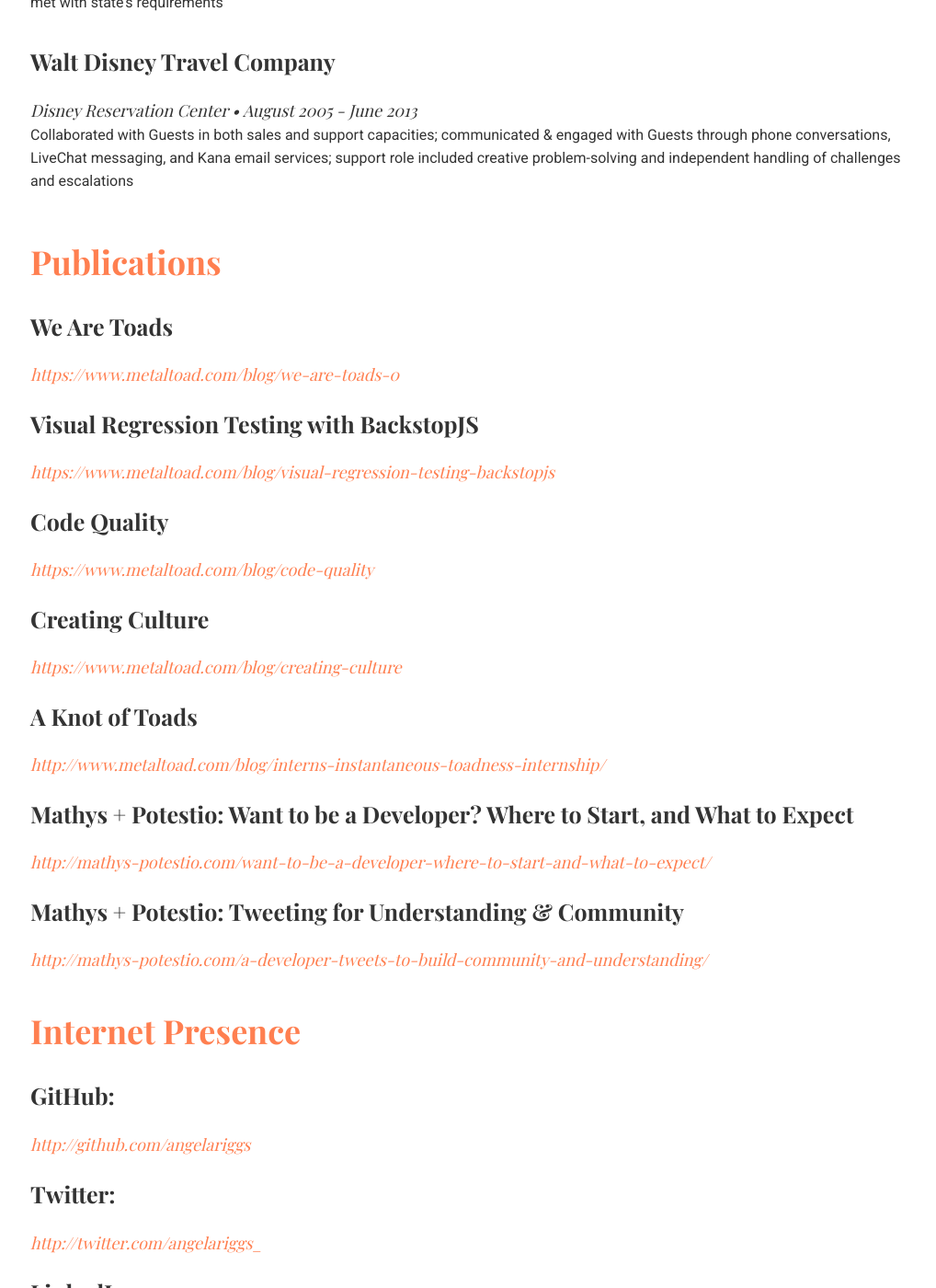
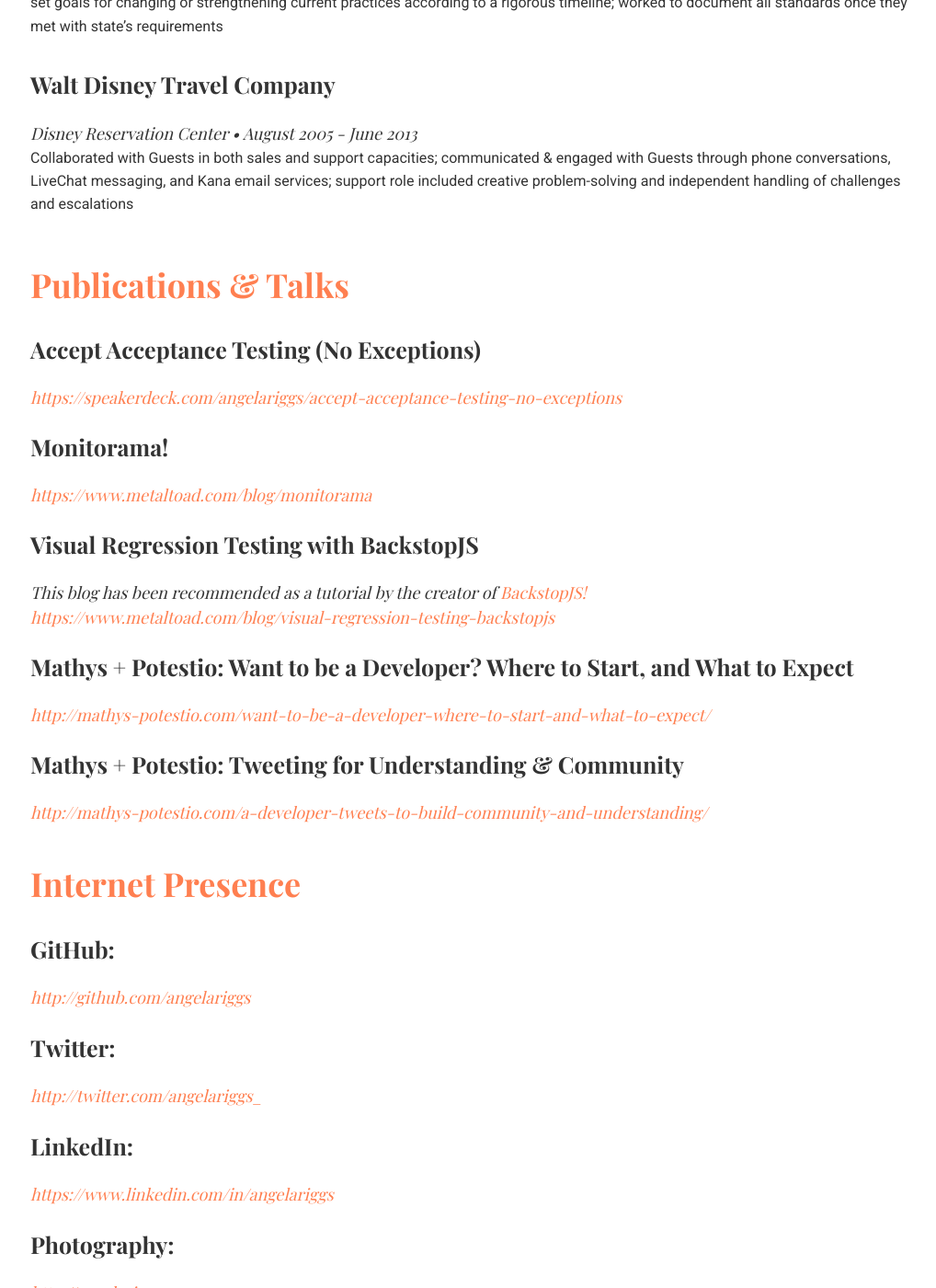
Before and after one commit to angelariggs/angelariggs.github.io, a Jekyll site: the page built from resume.md, in a window 1280 px wide and 1400 px high, scrolled down 2107 px. Shown: the whole window at 92% size, without its empty margins (125-1143 px from the left). Built offline with Jekyll 4.4.1, drawn with Linux system fonts in a browser that asks for light colours; some web fonts are replaced; some of the changed text lies outside the part shown.

Commit message:
updated skills and publications

```diff
--- a/resume.md
+++ b/resume.md
@@ -39,29 +39,29 @@
 	<h1 class="res-sec-title">Skills</h1>
 	<div class="skill-list">
 		<div class="skill-column">
-			<p>Drupal 8</p>
-			<p>Drupal 7</p>
+			<p>Web Development</p>
+			<p>Software Quality Assurance</p>
 			<p>JavaScript</p>
 			<p>PHP</p>
 		</div>
 
 		<div class="skill-column">
-			<p>Git</p>
-			<p>Drush</p>
+			<p>Git/GitHub</p>
+			<p>Continuous Integration</p>
 			<p>SQL</p>
 			<p>Capistrano</p>
 		</div>
 
 		<div class="skill-column">
-			<p>BackstopJS</p>
-			<p>PHPUnit</p>
-			<p>Codeception</p>
-			<p>Continuous Integration</p>
+			<p>Sass</p>
+			<p>Agile Scrum</p>
+			<p>Testing</p>
+			<p>PhpUnit</p>
 		</div>
 
 		<div class="skill-column">
 			<p>Protractor</p>
-			<p>Agile</p>
+			<p>Codeception</p>
 			<p>Jira</p>
 		</div>
 	</div>
@@ -80,22 +80,17 @@
 </div>
 
 <div>
-	<h1 class="res-sec-title">Publications</h1>
+	<h1 class="res-sec-title">Publications & Talks</h1>
 
-	<h2 class="res-h2">We Are Toads</h2>
-	<h3 class="res-h3"><a href="https://www.metaltoad.com/blog/we-are-toads-0">https://www.metaltoad.com/blog/we-are-toads-0</a></h3>
+	<h2 class="res-h2">Accept Acceptance Testing (No Exceptions)</h2>
+	<h3 class="res-h3"><a href="https://speakerdeck.com/angelariggs/accept-acceptance-testing-no-exceptions">https://speakerdeck.com/angelariggs/accept-acceptance-testing-no-exceptions</a></h3>
+
+	<h2 class="res-h2">Monitorama!</h2>
+	<h3 class="res-h3"><a href="https://www.metaltoad.com/blog/monitorama">https://www.metaltoad.com/blog/monitorama</a></h3>
 
 	<h2 class="res-h2">Visual Regression Testing with BackstopJS</h2>
+	<h3>This blog has been recommended as a tutorial by the creator of <a href="https://www.npmjs.com/package/backstopjs">BackstopJS!</a></h3>
 	<h3 class="res-h3"><a href="https://www.metaltoad.com/blog/visual-regression-testing-backstopjs">https://www.metaltoad.com/blog/visual-regression-testing-backstopjs</a></h3>
-
-	<h2 class="res-h2">Code Quality</h2>
-	<h3 class="res-h3"><a href="https://www.metaltoad.com/blog/code-quality">https://www.metaltoad.com/blog/code-quality</a></h3>
-
-	<h2 class="res-h2">Creating Culture</h2>
-	<h3 class="res-h3"><a href="https://www.metaltoad.com/blog/creating-culture">https://www.metaltoad.com/blog/creating-culture</a></h3>
-
-	<h2 class="res-h2">A Knot of Toads</h2>
-	<h3 class="res-h3"><a href="http://www.metaltoad.com/blog/interns-instantaneous-toadness-internship/">http://www.metaltoad.com/blog/interns-instantaneous-toadness-internship/</a></h3>
 
 	<h2 class="res-h2">Mathys + Potestio: Want to be a Developer? Where to Start, and What to Expect</h2>
 	<h3 class="res-h3"><a href="http://mathys-potestio.com/want-to-be-a-developer-where-to-start-and-what-to-expect/">http://mathys-potestio.com/want-to-be-a-developer-where-to-start-and-what-to-expect/</a></h3>
```
